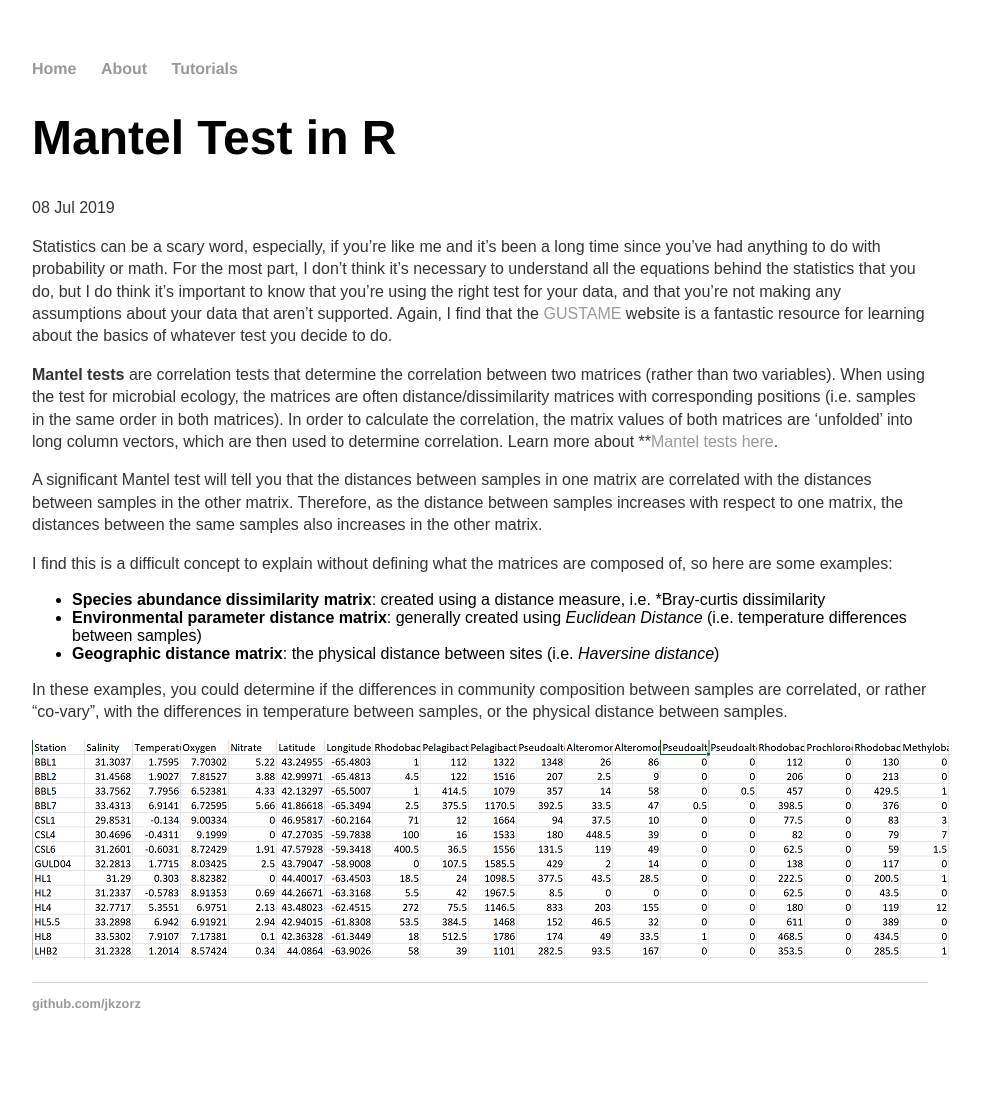
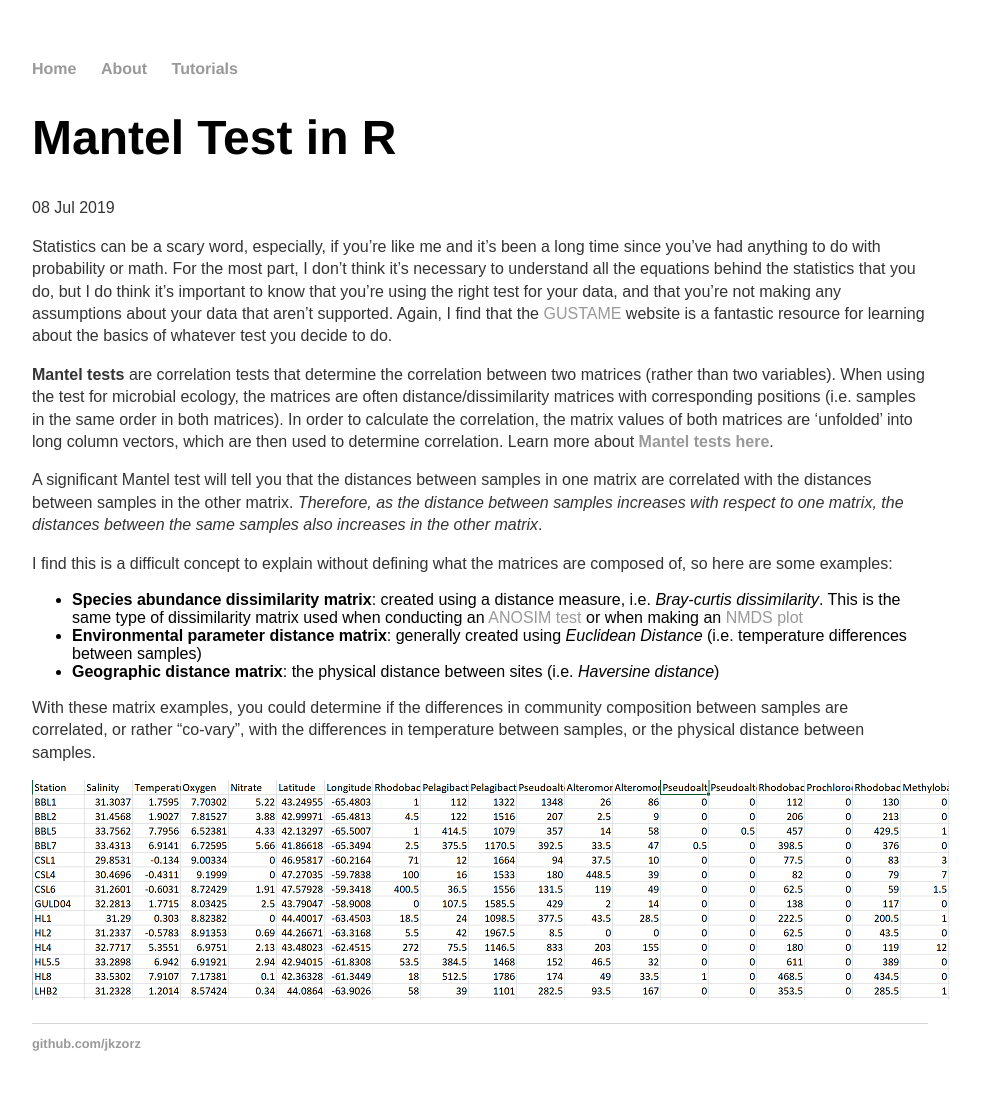
Before and after one commit to jkzorz/jkzorz.github.io, a Jekyll site: the page built from _posts/2019-07-08-mantel-test.md, in a window 1280 px wide. Shown: the whole page, without its empty margins (160-1141 px from the left). Built offline with Jekyll 4.4.1, drawn with Linux system fonts in a browser that asks for light colours; before the commit the page ends 1071 px from its top, so only the background shows below that.

Commit message:
Update 2019-07-08-mantel-test.md

```diff
--- a/_posts/2019-07-08-mantel-test.md
+++ b/_posts/2019-07-08-mantel-test.md
@@ -8,17 +8,17 @@ date: 2019-07-08
 Statistics can be a scary word, especially, if you're like me and it's been a long time since you've had anything to do with probability or math. For the most part, I don't think it's necessary to understand all the equations behind the statistics that you do, but I do think it's important to know that you're using the right test for your data, and that you're not making any assumptions about your data that aren't supported.  Again, I find that the [GUSTAME](https://sites.google.com/site/mb3gustame/) website is a fantastic resource for learning about the basics of whatever test you decide to do.
 
 
-**Mantel tests** are correlation tests that determine the correlation between two matrices (rather than two variables). When using the test for microbial ecology, the matrices are often distance/dissimilarity matrices with corresponding positions (i.e. samples in the same order in both matrices). In order to calculate the correlation, the matrix values of both matrices are 'unfolded' into long column vectors, which are then used to determine correlation. Learn more about **[Mantel tests here](https://mb3is.megx.net/gustame/hypothesis-tests/the-mantel-test).
+**Mantel tests** are correlation tests that determine the correlation between two matrices (rather than two variables). When using the test for microbial ecology, the matrices are often distance/dissimilarity matrices with corresponding positions (i.e. samples in the same order in both matrices). In order to calculate the correlation, the matrix values of both matrices are 'unfolded' into long column vectors, which are then used to determine correlation. Learn more about **[Mantel tests here](https://mb3is.megx.net/gustame/hypothesis-tests/the-mantel-test)**.
 
-A significant Mantel test will tell you that the distances between samples in one matrix are correlated with the distances between samples in the other matrix. Therefore, as the distance between samples increases with respect to one matrix, the distances between the same samples also increases in the other matrix.
+A significant Mantel test will tell you that the distances between samples in one matrix are correlated with the distances between samples in the other matrix. *Therefore, as the distance between samples increases with respect to one matrix, the distances between the same samples also increases in the other matrix*.
 
 I find this is a difficult concept to explain without defining what the matrices are composed of, so here are some examples:
 
-- **Species abundance dissimilarity matrix**: created using a distance measure, i.e. *Bray-curtis dissimilarity
+- **Species abundance dissimilarity matrix**: created using a distance measure, i.e. *Bray-curtis dissimilarity*. This is the same type of dissimilarity matrix used when conducting an [ANOSIM test](https://jkzorz.github.io/2019/06/11/ANOSIM-test.html) or when making an [NMDS plot](https://jkzorz.github.io/2019/06/06/NMDS.html)
 - **Environmental parameter distance matrix**: generally created using *Euclidean Distance* (i.e. temperature differences between samples)
 - **Geographic distance matrix**: the physical distance between sites (i.e. *Haversine distance*)
 
-In these examples, you could determine if the differences in community composition between samples are correlated, or rather "co-vary", with the differences in temperature between samples, or the physical distance between samples.
+With these matrix examples, you could determine if the differences in community composition between samples are correlated, or rather "co-vary", with the differences in temperature between samples, or the physical distance between samples.
 
 
-![useful image]({{ site.url }}/assets/excel_for_mantel.png)
+![useful image]({{ site.url }}/assets/Excel_for_mantel.png)
```
